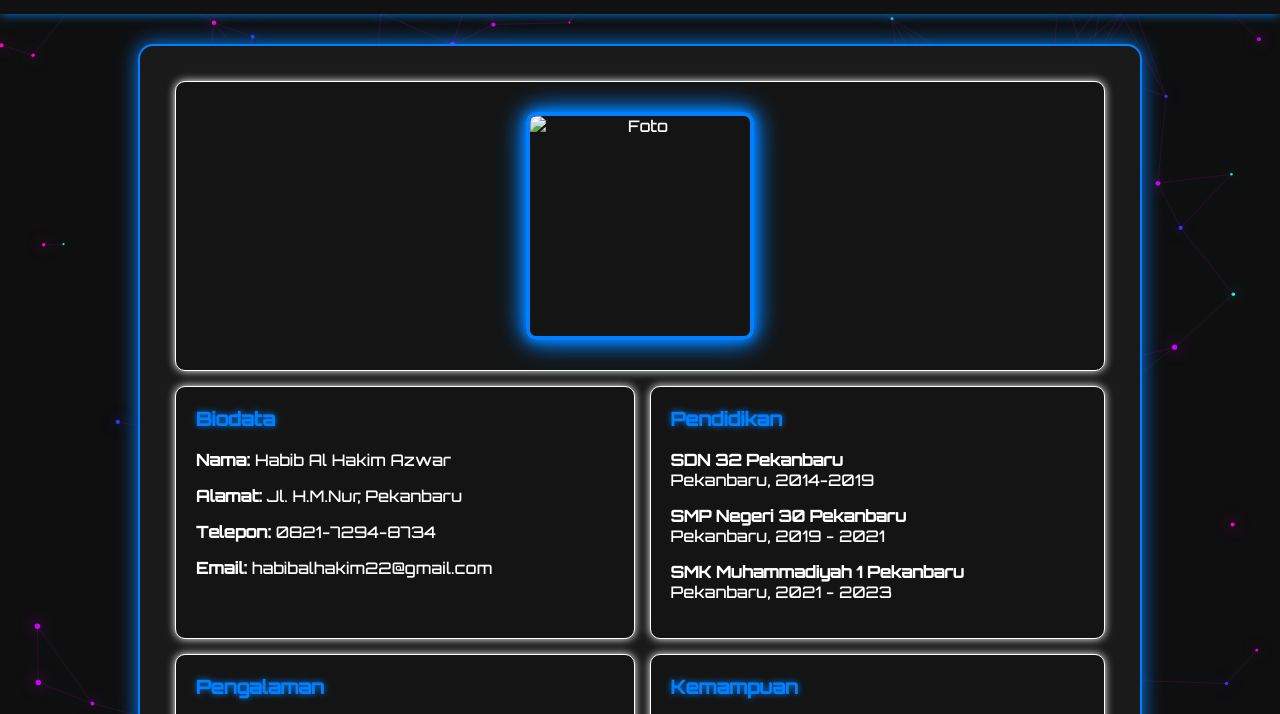
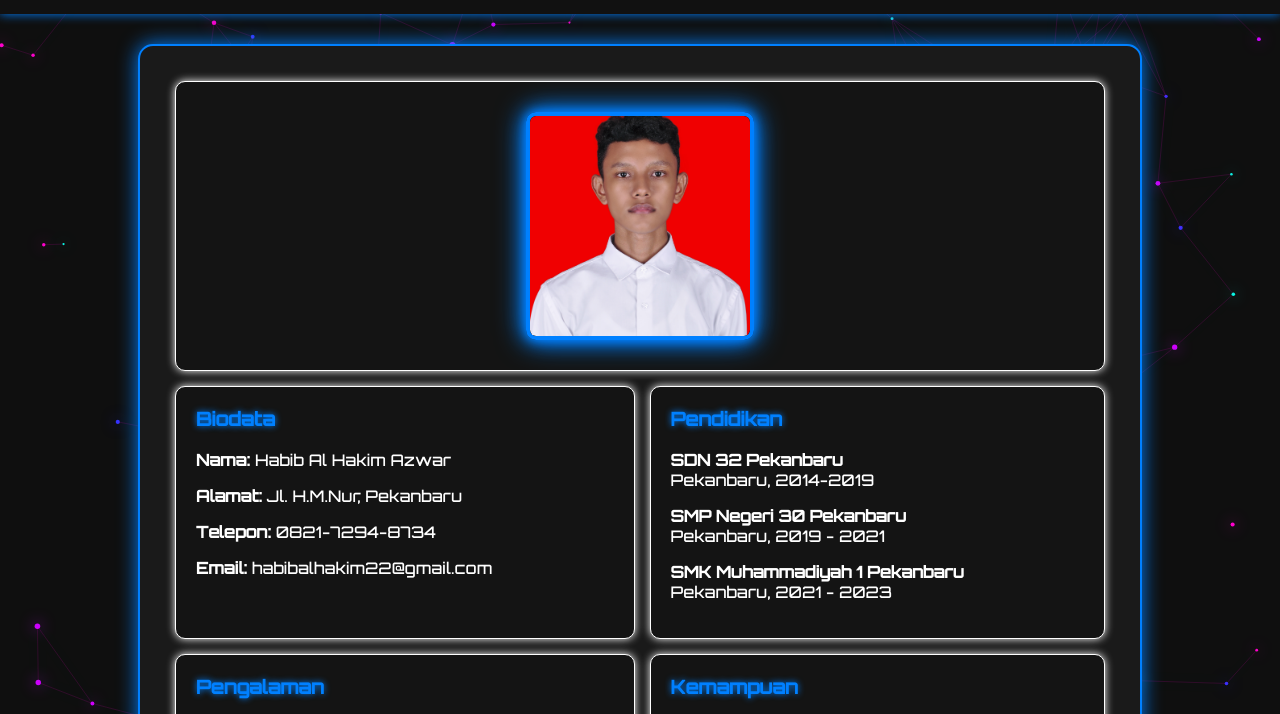
Before and after one commit to Habib225522/habib, a plain HTML site: page index.html in a window 1280 px wide. Shown: the part 58-772 px from the top of the page. Drawn offline with Linux system fonts and the light colour scheme.

Commit message:
Update index.html

```diff
--- a/index.html
+++ b/index.html
@@ -29,7 +29,7 @@
           <td colspan="2">
             <div class="photo-wrapper">
               <div class="neon-frame">
-                <img src="images/_DSC0113_073123.jpg" alt="Foto" class="photo" />
+                <img src="images/FOTOSAYA.JPG" alt="Foto" class="photo" />
               </div>
             </div>
           </td>
```
